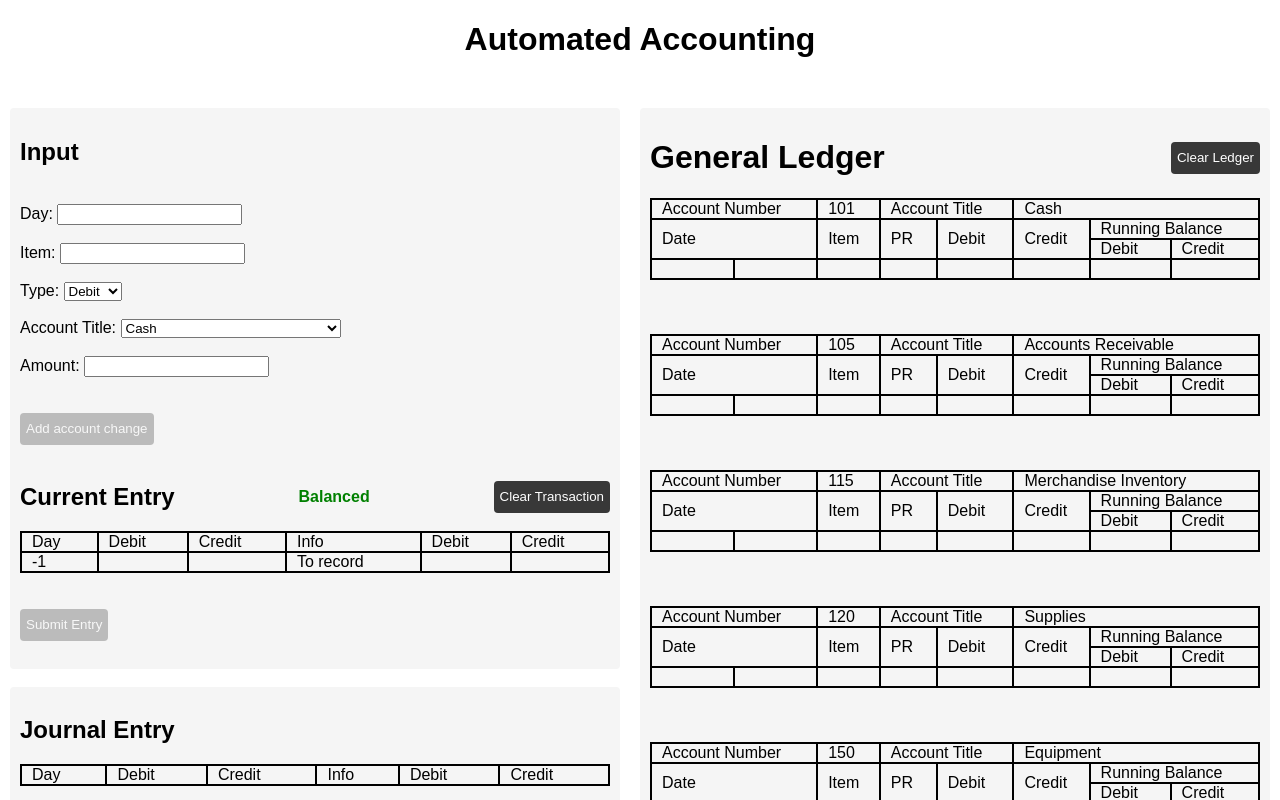
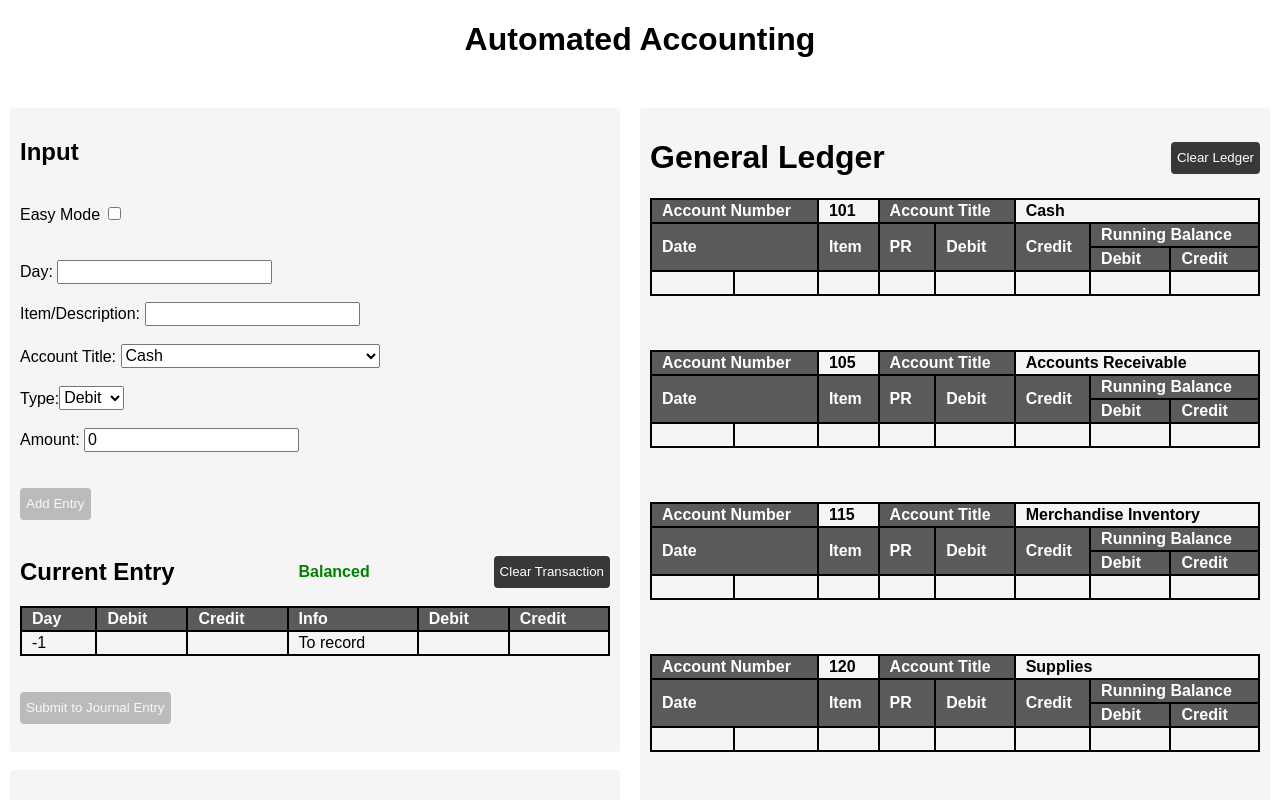
Before and after one commit to hanzzakino/enhance5-accounting, a Next.js app: page / in a window 1280 px wide. Shown: the top 800 px of the page. Built offline with nearby package versions, Linux system fonts and the light colour scheme.

Commit message:
UI update

```diff
--- a/components/transactionBox.jsx
+++ b/components/transactionBox.jsx
@@ -5,7 +5,9 @@ export default function TransactionBox({
     currentTransactionID,
     setcurrentTransactionID,
     accountNumberList,
+    accountBalances,
 }) {
+    const [easyMode, setEasymode] = useState(false)
     const [transactionType, setTransactionType] = useState('debit')
     const [currentTransaction, setCurrentTransaction] = useState({
         transactionID: currentTransactionID,
@@ -19,7 +21,7 @@ export default function TransactionBox({
         accountNumber: '101',
         amount: 0,
     })
-    const { accountNumber, amount } = currentTransaction
+    const { accountNumber, amount } = currentAccount
     const onTransactionChange = (e) => {
         if (e.target.name === 'day') {
             setCurrentTransaction((prevState) => ({
@@ -115,6 +117,17 @@ export default function TransactionBox({
             <h2>Input</h2>
             <br />
             <form>
+                <label htmlFor="easymode">Easy Mode </label>
+                <input
+                    onChange={(e) => setEasymode(e.target.checked)}
+                    type="checkbox"
+                    checked={easyMode}
+                    name="easymode"
+                    id="easymode"
+                />
+                <br />
+                <br />
+                <br />
                 <label htmlFor="day">Day: </label>
                 <input
                     value={day > 0 ? day : ''}
@@ -125,7 +138,7 @@ export default function TransactionBox({
                 />
                 <br />
                 <br />
-                <label htmlFor="item">Item: </label>
+                <label htmlFor="item">{'Item/Description:'} </label>
                 <input
                     value={item}
                     onChange={onTransactionChange}
@@ -135,21 +148,9 @@ export default function TransactionBox({
                 />
                 <br />
                 <br />
-                <label htmlFor="type">Type: </label>
-                <select
-                    value={transactionType}
-                    onChange={(e) => setTransactionType(e.target.value)}
-                    type="text"
-                    name="type"
-                    id="type"
-                >
-                    <option value="debit">Debit</option>
-                    <option value="credit">Credit</option>
-                </select>
-                <br />
-                <br />
                 <label htmlFor="accountNumber">Account Title: </label>
                 <select
+                    className="input-select"
                     value={accountNumber}
                     onChange={onAccountChange}
                     name="accountNumber"
@@ -179,6 +180,57 @@ export default function TransactionBox({
                 </select>
                 <br />
                 <br />
+                <label htmlFor="type">{easyMode ? '' : 'Type:'}</label>
+
+                {!easyMode ? (
+                    <select
+                        className="input-select"
+                        value={transactionType}
+                        onChange={(e) => setTransactionType(e.target.value)}
+                        type="text"
+                        name="type"
+                        id="type"
+                    >
+                        <option value="debit">Debit</option>
+                        <option value="credit">Credit</option>
+                    </select>
+                ) : (
+                    <div>
+                        <select
+                            className="input-select"
+                            value={
+                                accountBalances['n' + accountNumber].normalDebit
+                                    ? transactionType === 'debit'
+                                        ? 'increase'
+                                        : 'decrease'
+                                    : transactionType !== 'debit'
+                                    ? 'increase'
+                                    : 'decrease'
+                            }
+                            onChange={(e) =>
+                                setTransactionType(
+                                    accountBalances['n' + accountNumber]
+                                        .normalDebit
+                                        ? e.target.value === 'increase'
+                                            ? 'debit'
+                                            : 'credit'
+                                        : e.target.value !== 'increase'
+                                        ? 'debit'
+                                        : 'credit'
+                                )
+                            }
+                            type="text"
+                            name="type"
+                            id="type"
+                        >
+                            <option value="increase">Increase</option>
+                            <option value="decrease">Decrease</option>
+                        </select>
+                    </div>
+                )}
+
+                <br />
+                <br />
                 <label htmlFor="amount">Amount: </label>
                 <input
                     value={amount}
@@ -195,7 +247,7 @@ export default function TransactionBox({
                 className="default-button"
                 onClick={onAccountSubmit}
             >
-                Add account change
+                Add Entry
             </button>
             <br />
             <br />
@@ -220,12 +272,16 @@ export default function TransactionBox({
             <table className="ledger-table width100p">
                 <tbody>
                     <tr>
-                        <td>Day</td>
-                        <td>Debit</td>
-                        <td>Credit</td>
-                        <td>Info</td>
-                        <td>Debit</td>
-                        <td>Credit</td>
+                        <td className="bold-text accent1-bg white-fg">Day</td>
+                        <td className="bold-text accent1-bg white-fg">Debit</td>
+                        <td className="bold-text accent1-bg white-fg">
+                            Credit
+                        </td>
+                        <td className="bold-text accent1-bg white-fg">Info</td>
+                        <td className="bold-text accent1-bg white-fg">Debit</td>
+                        <td className="bold-text accent1-bg white-fg">
+                            Credit
+                        </td>
                     </tr>
                     <tr>
                         <td rowSpan={debit.length + credit.length + 2}>
@@ -274,7 +330,7 @@ export default function TransactionBox({
                 }
                 onClick={onTransactionSubmit}
             >
-                Submit Entry
+                Submit to Journal Entry
             </button>
 
             <br />
--- a/src/pages/index.js
+++ b/src/pages/index.js
@@ -403,7 +403,7 @@ export default function Home() {
                 }))
             }
         })
-    }, [accountBalances, transactions])
+    }, [accountBalances])
 
     return (
         <>
@@ -432,6 +432,7 @@ export default function Home() {
                             currentTransactionID={currentTransactionID}
                             setcurrentTransactionID={setcurrentTransactionID}
                             accountNumberList={accountNumberList}
+                            accountBalances={accountBalances}
                         />
                         <br />
                         <div className="journal-panel">
@@ -439,12 +440,24 @@ export default function Home() {
                             <table className="ledger-table width100p">
                                 <tbody>
                                     <tr>
-                                        <td>Day</td>
-                                        <td>Debit</td>
-                                        <td>Credit</td>
-                                        <td>Info</td>
-                                        <td>Debit</td>
-                                        <td>Credit</td>
+                                        <td className="bold-text accent1-bg white-fg">
+                                            Day
+                                        </td>
+                                        <td className="bold-text accent1-bg white-fg">
+                                            Debit
+                                        </td>
+                                        <td className="bold-text accent1-bg white-fg">
+                                            Credit
+                                        </td>
+                                        <td className="bold-text accent1-bg white-fg">
+                                            Info
+                                        </td>
+                                        <td className="bold-text accent1-bg white-fg">
+                                            Debit
+                                        </td>
+                                        <td className="bold-text accent1-bg white-fg">
+                                            Credit
+                                        </td>
                                     </tr>
 
                                     {transactions.map((trs) => (
@@ -509,6 +522,16 @@ export default function Home() {
                                             </tr>
                                         </>
                                     ))}
+                                    <tr>
+                                        <td>
+                                            <br />
+                                        </td>
+                                        <td></td>
+                                        <td></td>
+                                        <td></td>
+                                        <td></td>
+                                        <td></td>
+                                    </tr>
                                 </tbody>
                             </table>
                             <br />
@@ -538,32 +561,78 @@ export default function Home() {
                                 >
                                     <tbody>
                                         <tr>
-                                            <td colSpan={2}>Account Number</td>
-                                            <td>
+                                            <td
+                                                className="bold-text accent1-bg white-fg"
+                                                colSpan={2}
+                                            >
+                                                Account Number
+                                            </td>
+                                            <td className="bold-text">
                                                 {k.substring(
                                                     1,
                                                     accountBalances[k].name
                                                         .lengt
                                                 )}
                                             </td>
-                                            <td colSpan={2}>Account Title</td>
-                                            <td colSpan={3}>
+                                            <td
+                                                className="bold-text accent1-bg white-fg"
+                                                colSpan={2}
+                                            >
+                                                Account Title
+                                            </td>
+                                            <td
+                                                className="bold-text"
+                                                colSpan={3}
+                                            >
                                                 {accountBalances[k].name}
                                             </td>
                                         </tr>
                                         <tr>
-                                            <td rowSpan={2} colSpan={2}>
+                                            <td
+                                                className="bold-text accent1-bg white-fg"
+                                                rowSpan={2}
+                                                colSpan={2}
+                                            >
                                                 Date
                                             </td>
-                                            <td rowSpan={2}>Item</td>
-                                            <td rowSpan={2}>PR</td>
-                                            <td rowSpan={2}>Debit</td>
-                                            <td rowSpan={2}>Credit</td>
-                                            <td colSpan={2}>Running Balance</td>
+                                            <td
+                                                className="bold-text accent1-bg white-fg"
+                                                rowSpan={2}
+                                            >
+                                                Item
+                                            </td>
+                                            <td
+                                                className="bold-text accent1-bg white-fg"
+                                                rowSpan={2}
+                                            >
+                                                PR
+                                            </td>
+                                            <td
+                                                className="bold-text accent1-bg white-fg"
+                                                rowSpan={2}
+                                            >
+                                                Debit
+                                            </td>
+                                            <td
+                                                className="bold-text accent1-bg white-fg"
+                                                rowSpan={2}
+                                            >
+                                                Credit
+                                            </td>
+                                            <td
+                                                className="bold-text accent1-bg white-fg"
+                                                colSpan={2}
+                                            >
+                                                Running Balance
+                                            </td>
                                         </tr>
                                         <tr>
-                                            <td>Debit</td>
-                                            <td>Credit</td>
+                                            <td className="bold-text accent1-bg white-fg">
+                                                Debit
+                                            </td>
+                                            <td className="bold-text accent1-bg white-fg">
+                                                Credit
+                                            </td>
                                         </tr>
                                         {accountBalances[k].allBalances.map(
                                             (itm) => (
@@ -596,7 +665,7 @@ export default function Home() {
                                                             'c'
                                                         }
                                                     >
-                                                        GJ-1
+                                                        {itm.item}
                                                     </td>
                                                     <td
                                                         key={
@@ -605,7 +674,7 @@ export default function Home() {
                                                             'h'
                                                         }
                                                     >
-                                                        {itm.item}
+                                                        GJ-1
                                                     </td>
                                                     <td
                                                         key={
--- a/src/styles/globals.css
+++ b/src/styles/globals.css
@@ -2,6 +2,13 @@ body {
     margin: 0;
     font-family: Arial, Helvetica, sans-serif;
     font-size: 16px;
+}
+input {
+    font-size: 16px;
+}
+.input-select {
+    font-size: 16px;
+    height: 24px;
 }
 .ledger-table {
     border: 1px solid black;
@@ -13,9 +20,17 @@ body {
 td {
     border: 1px solid black;
     width: fit-content;
-    padding: 0 10px 0 10px;
+    padding: 2px 10px 2px 10px;
 }
-
+.bold-text {
+    font-weight: bold;
+}
+.white-fg {
+    color: white;
+}
+.accent1-bg {
+    background-color: rgb(90, 90, 90);
+}
 .default-button {
     height: 32px;
     border: none;
```
